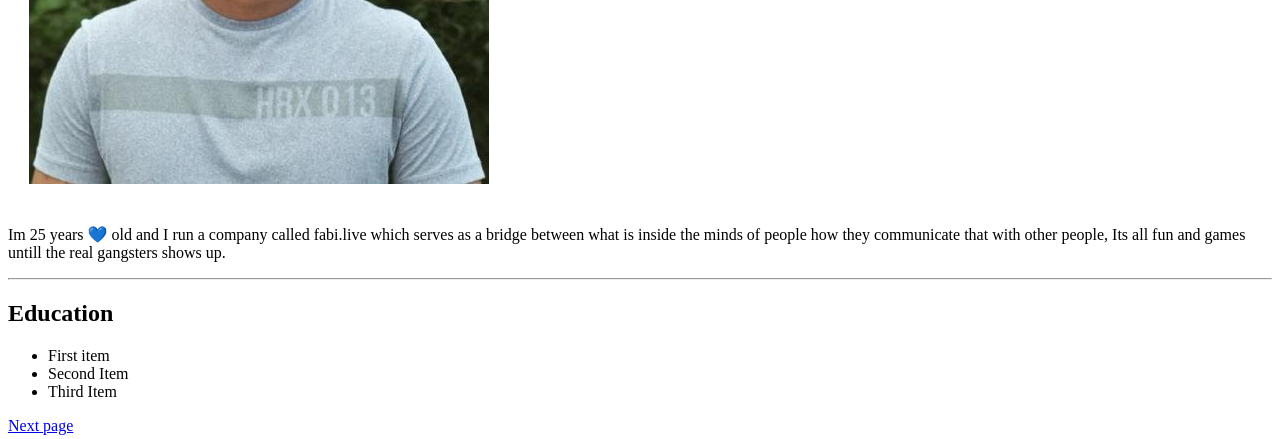
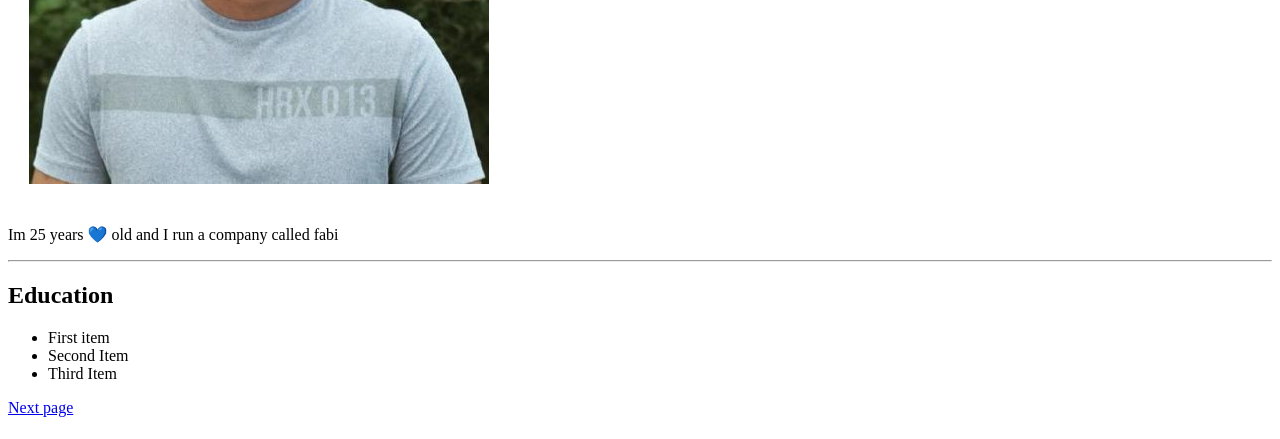
Before and after one commit to aswinpradeepgit/personal_website, a plain HTML site: page index.html in a window 1280 px wide. Shown: the part 305-744 px from the top of the page. Drawn offline with Linux system fonts and the light colour scheme.

Commit message:
Update index.html

```diff
--- a/index.html
+++ b/index.html
@@ -16,8 +16,7 @@
   </table>
 
 
-  <p>Im 25 years 💙 old and I run a company called fabi.live which serves as a bridge between what is inside the minds of
-  people how they communicate that with other people, Its all fun and games untill the real gangsters shows up.</p>
+  <p>Im 25 years 💙 old and I run a company called fabi</p>
   <hr>
 
   <h2>Education</h2>
```
